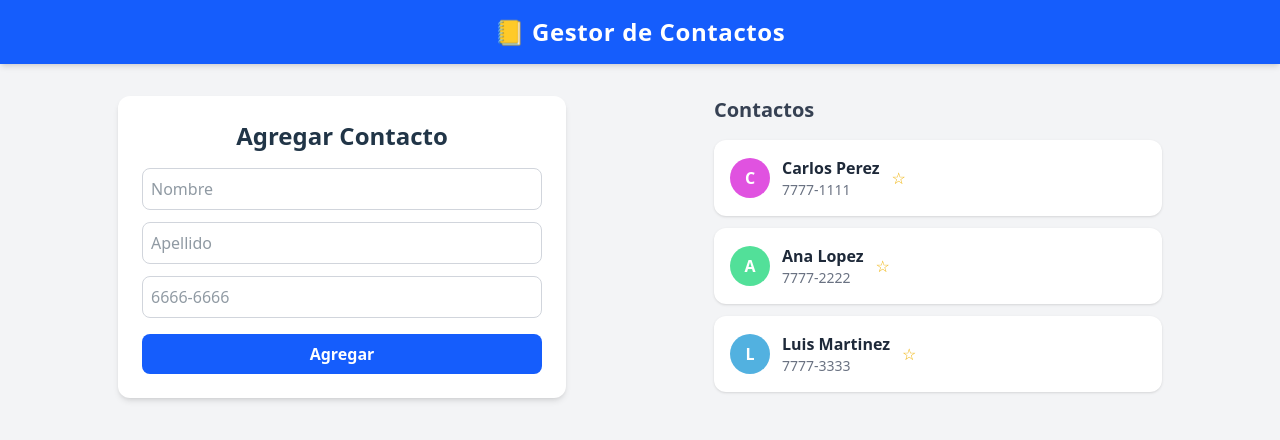
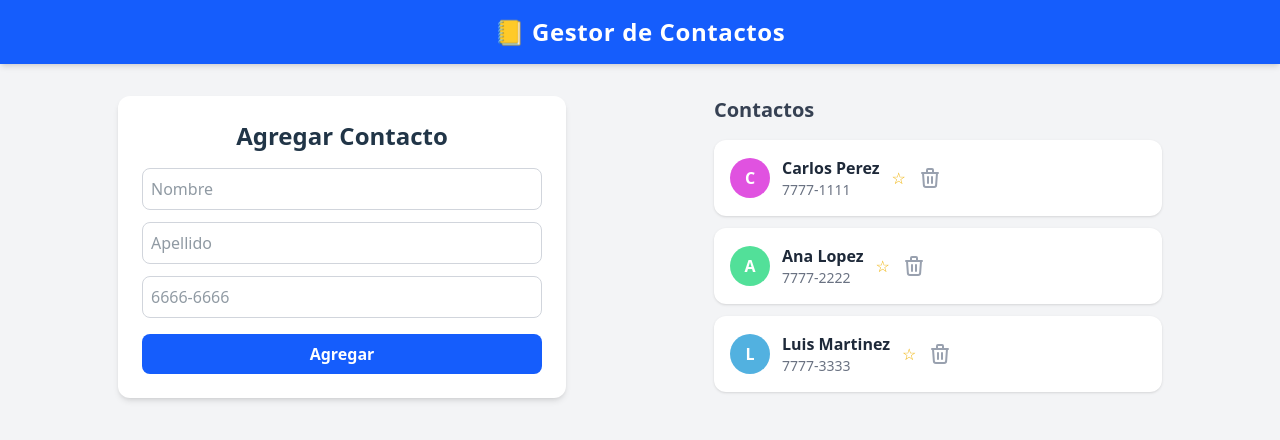
Before and after one commit to HugoLZ7/Desafio_1_DPS441, a React (Vite) app in the folder contactos-app/: page / in a window 1280 px wide. Shown: the top 440 px of the page. Built offline with nearby package versions, Linux system fonts and the light colour scheme.

Commit message:
Añadir función Delete

```diff
--- a/contactos-app/src/App.jsx
+++ b/contactos-app/src/App.jsx
@@ -27,6 +27,11 @@ function App() {
     );
   };
 
+    const deleteContact = (id) => {
+    if (window.confirm("¿Estás seguro de que deseas eliminar este contacto?")) {
+      setContacts(contacts.filter((contact) => contact.id !== id));
+    }
+  };
 
   return (
     <div className="min-h-screen w-full bg-gray-100">
@@ -49,16 +54,17 @@ function App() {
           {/* Formulario */}
           <div className="w-full lg:w-1/2 flex justify-center">
             <ContactForm
-            contacts={contacts}
-            setContacts={setContacts}
+              contacts={contacts}
+              setContacts={setContacts}
             />
           </div>
 
           {/* Lista de contactos */}
           <div className="w-full lg:w-1/2 flex justify-center">
             <ContactList
-            contacts={contacts}
-            toggleFavorite={toggleFavorite}
+              contacts={contacts}
+              toggleFavorite={toggleFavorite}
+              deleteContact={deleteContact}
             />
           </div>
         </div>
--- a/contactos-app/src/components/Contact.jsx
+++ b/contactos-app/src/components/Contact.jsx
@@ -1,4 +1,4 @@
-export const Contact = ({ contact, toggleFavorite}) => {
+export const Contact = ({ contact, toggleFavorite, deleteContact }) => {
   const color = `hsl(${contact.nombre.length * 50}, 70%, 60%)`;
 
   return (
@@ -26,6 +26,15 @@ export const Contact = ({ contact, toggleFavorite}) => {
           {contact.favorito ? "★" : "☆"}
         </button>
 
+        <button
+          onClick={() => deleteContact(contact.id)}
+          className="text-gray-400 hover:text-red-500 p-1 transition-colors"
+          title="Eliminar contacto"
+        >
+          <svg xmlns="http://www.w3.org/2000/svg" className="h-6 w-6" fill="none" viewBox="0 0 24 24" stroke="currentColor">
+            <path strokeLinecap="round" strokeLinejoin="round" strokeWidth={2} d="M19 7l-.867 12.142A2 2 0 0116.138 21H7.862a2 2 0 01-1.995-1.858L5 7m5 4v6m4-6v6m1-10V4a1 1 0 00-1-1h-4a1 1 0 00-1 1v3M4 7h16" />
+          </svg>
+        </button>
       </div>
     </div>
   );
--- a/contactos-app/src/components/ContactList.jsx
+++ b/contactos-app/src/components/ContactList.jsx
@@ -1,6 +1,6 @@
 import { Contact } from "./Contact";
 
-export const ContactList = ({ contacts, toggleFavorite}) => {
+export const ContactList = ({ contacts, toggleFavorite, deleteContact}) => {
 
   // Ordenar favoritos al inicio
   const sortedContacts = [...contacts].sort((a, b) => {
@@ -14,13 +14,18 @@ export const ContactList = ({ contacts, toggleFavorite}) => {
         Contactos
       </h2>
 
-      {sortedContacts.map((contact) => (
+      {sortedContacts.length === 0 ? (
+        <p className="text-gray-400 italic">No hay contactos guardados.</p>
+      ) : (
+      sortedContacts.map((contact) => (
         <Contact
           key={contact.id}
           contact={contact}
           toggleFavorite={toggleFavorite}
+          deleteContact={deleteContact}
         />
-      ))}
+      ))
+    )}
     </div>
   );
 };
```
